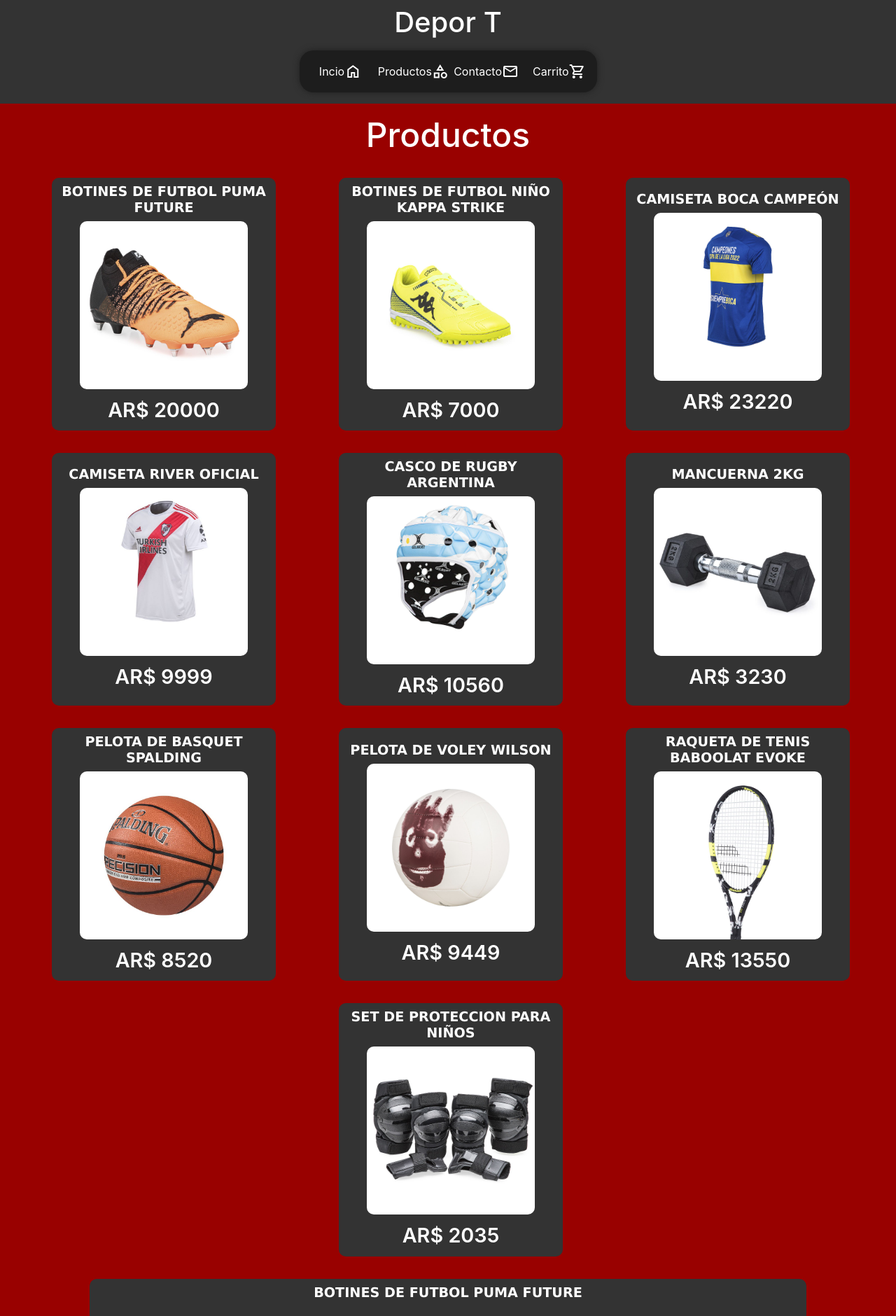
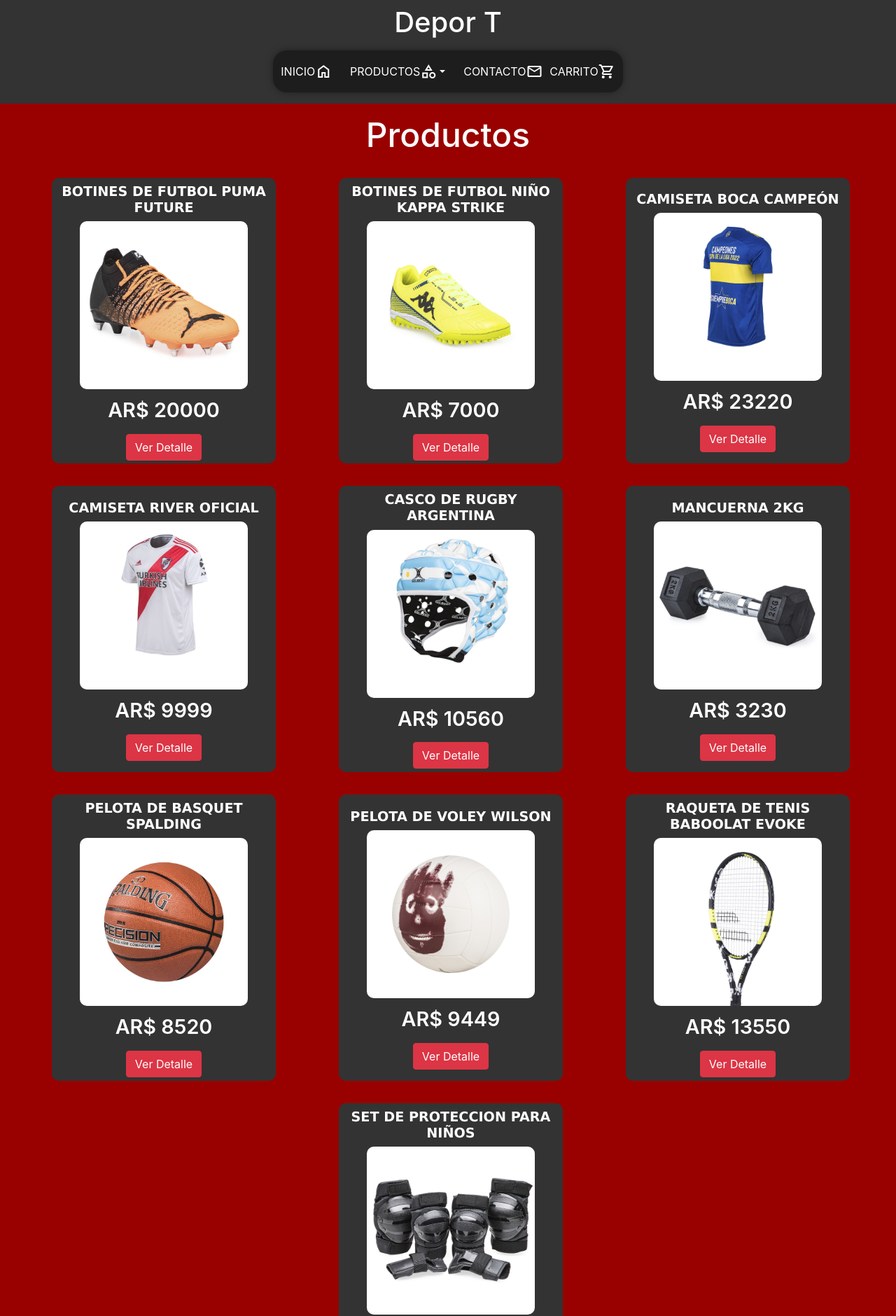
Before and after one commit to gustavocontin1/ecommerce, a React (Create React App) app: page / in a window 1280 px wide. Shown: the top 1880 px of the page at 70% size. Built offline with nearby package versions, Linux system fonts and the light colour scheme.

Commit message:
correcciones

```diff
--- a/package.json
+++ b/package.json
@@ -8,6 +8,7 @@
     "@testing-library/user-event": "^13.5.0",
     "react": "^18.1.0",
     "react-dom": "^18.1.0",
+    "react-router-dom": "^6.3.0",
     "react-scripts": "5.0.1",
     "web-vitals": "^2.1.4"
   },
--- a/src/App.js
+++ b/src/App.js
@@ -1,14 +1,19 @@
 import Navbar from './components/Navbar'
 import ItemListContainer from './components/ItemListContainer'
-import ItemDeatilContainer from './components/ItemDeatilContainer'
+import ItemDetailContainer from './components/ItemDetailContainer'
 import Footer from './components/Footer'
+import { BrowserRouter, Route, Routes } from 'react-router-dom'
 
 const App = () => {
     return (
         <>
-        <Navbar/>
-        <ItemListContainer greeting='Productos'/>
-        <ItemDeatilContainer/>
+        <BrowserRouter>
+            <Navbar/>
+            <Routes>
+                <Route path='/' element={<ItemListContainer greeting='Productos'/>} />
+                <Route path='/detail/:id' element={<ItemDetailContainer/>} />
+            </Routes>
+        </BrowserRouter>
         <Footer/>
         </>
     )
--- a/src/components/CartWidget.js
+++ b/src/components/CartWidget.js
@@ -1,7 +1,7 @@
 const CartWidget = () => {
 return (
     <a className="box" href="#">
-    Carrito<span className="material-symbols-outlined">
+    CARRITO<span className="material-symbols-outlined">
     shopping_cart
     </span>
     </a>
--- a/src/components/Item.js
+++ b/src/components/Item.js
@@ -1,9 +1,12 @@
-function Item({id, name, price, image}) {
+import { Link } from "react-router-dom"
+
+function Item({name, price, image}) {
 return (
     <div className="producto">
         <h3 className="titulo-producto">{name}</h3>
         <img className="img" src={image} alt={name}/>
         <p className="precio-producto">AR$ {price}</p>
+        <Link className="btn btn-danger" to={'/detail/${id}'}>Ver Detalle</Link>
     </div>
 )
 }
--- a/src/components/ItemDeatilContainer.js
+++ /dev/null
@@ -1,19 +0,0 @@
-import { useState, useEffect } from "react";
-import ItemDetail from "./ItemDetail";
-import { traerProducto } from "./productos";
-
-const ItemDeatilContainer = () => {
-    const [item, setItem] = useState({});
-
-    useEffect(() => {
-        traerProducto(2000, traerProducto)
-        .then(resultado => setItem(resultado))
-    }, [item])
-return (
-    <div className="detail-container">
-        <ItemDetail item={item}/>
-    </div>
-)
-}
-
-export default ItemDeatilContainer
--- a/src/components/ItemDetail.js
+++ b/src/components/ItemDetail.js
@@ -1,7 +1,7 @@
 import ItemCount from './ItemCount'
 
 const ItemDetail = ({item}) => {
-return (
+    return (
     <div className="producto-detail">
         <h3 className="titulo-producto">{item.name}</h3>
         <img className="img-detail" src={item.image} alt={item.name}/>
--- /dev/null
+++ b/src/components/ItemDetailContainer.js
@@ -0,0 +1,22 @@
+import { useState, useEffect } from "react";
+import ItemDetail from "./ItemDetail";
+import { traerProducto } from "./productos";
+import { useParams } from "react-router-dom";
+
+const ItemDetailContainer = () => {
+    console.log(traerProducto)
+    const [Item, setItem] = useState({});
+    const {id} = useParams()
+
+    useEffect(() => {
+        traerProducto(2000, parseInt(id))
+        .then(resultado => setItem(resultado))
+    }, [Item])
+return (
+    <div className="detail-container">
+        <ItemDetail item={Item}/>
+    </div>
+)
+}
+
+export default ItemDetailContainer
--- a/src/components/Navbar.js
+++ b/src/components/Navbar.js
@@ -4,13 +4,23 @@
         <header className='contenedor'>
             <h1>Depor T</h1>
             <nav className='nav'>
-                <a className='box' href='#'>Incio<span className="material-symbols-outlined">
+                <a className='box' href='#'>INICIO<span className="material-symbols-outlined">
                 home
                 </span></a>
-                <a className='box' href='#'>Productos<span className="material-symbols-outlined">
-                category
-                </span></a>
-                <a className='box' href='#'>Contacto<span className="material-symbols-outlined">
+                <li className="alinear-dropdown nav-item dropdown">
+                    <a className="box nav-link dropdown-toggle" href="#" id="navbarDropdownMenuLink" role="button" data-toggle="dropdown" aria-expanded="false">
+                    PRODUCTOS<span className="material-symbols-outlined">
+                    category
+                    </span>
+                    </a>
+                    <div className="dropdown-menu" aria-labelledby="navbarDropdownMenuLink">
+                        <a className="dropdown-item" href="#">CAMISETAS</a>
+                        <a className="dropdown-item" href="#">PELOTAS</a>
+                        <a className="dropdown-item" href="#">BOTINES</a>
+                        <a className="dropdown-item" href="#">OTROS</a>
+                    </div>
+                </li>
+                <a className='box' href='#'>CONTACTO<span className="material-symbols-outlined">
                 mail
                 </span></a>
                 <Carrito/>
--- a/src/components/productos.js
+++ b/src/components/productos.js
@@ -82,19 +82,10 @@
     }
 ]
 
-
-const producto = {
-    id:1,
-    name:'BOTINES DE FUTBOL PUMA FUTURE',
-    price:20000,
-    descripcion:'Juega como un auténtico profesional con este modelo elegante a la par que ágil con un diseño sin cordones para mayor comodidad, la marca PUMA destacada y modernas combinaciones de color que destacan con estilo.',
-    image: botinesFuture
-}
-
-export const traerProducto = () => {
+export const traerProducto = (id) => {
     return new Promise((resolve, reject) => {
         setTimeout(() => {
-            resolve(producto);
+            resolve(productos.find(prod => prod.id === id));
         }, 2000)
     })
 }
--- a/src/estilos.css
+++ b/src/estilos.css
@@ -31,7 +31,7 @@
 }
 .nav{
     color: white;
-    width: 425px;
+    width: 500px;
     height: 60px;
     text-decoration: none;
     display: flex;
@@ -48,9 +48,23 @@
 
 }
 
+.alinear-dropdown{
+    display: flex;
+    align-items: center;
+    justify-content: center;
+}
+
+.dropdown-menu{
+    border-radius: 10px;
+    background-color: rgb(28, 28, 28);
+}
+
+.dropdown-item{
+    color: white;
+}
+
 .box{
     color: white;
-    width: 25.3%;
     height: 65%;
     display: flex;
     justify-content: center;
@@ -58,6 +72,7 @@
     border-radius: 50px;
     cursor: pointer;
     transition: transform 0.4s;
+
 }
 
 .box:hover{
@@ -72,7 +87,6 @@
     cursor: pointer;
     transition: transform 0.4s;
 }
-
 
 .img{
     width: 240px;
```
Also changed, not shown: 1 other file (tests, documents, lock files or other folders).
